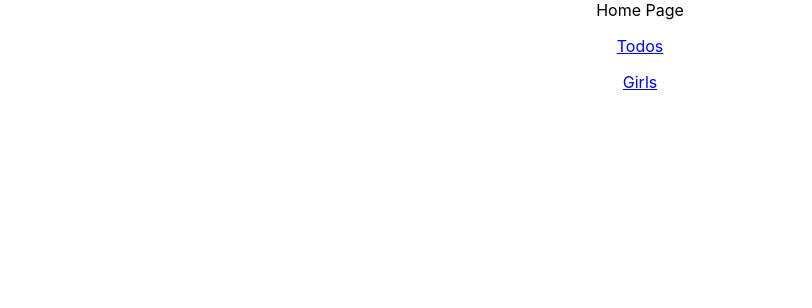
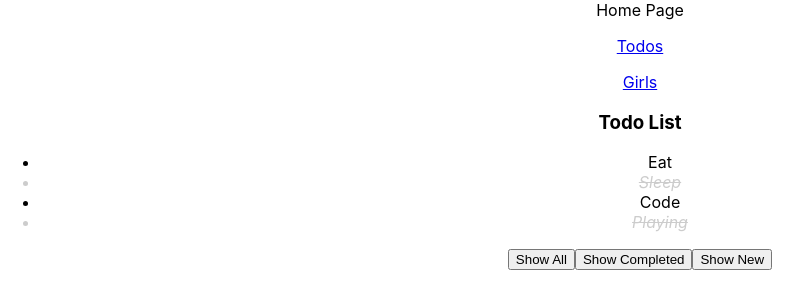
Before and after one commit to hoanngocle/happy-reactjs, a React (Create React App) app: page /todo-list in a window 1280 px wide. Shown: the top 308 px of the page, without its empty margins (0-812 px from the left). Built offline with nearby package versions, Linux system fonts and the light colour scheme.

Commit message:
Nested routing

```diff
--- a/src/App.js
+++ b/src/App.js
@@ -1,57 +1,12 @@
 import React from 'react';
 import { Route, Switch, Redirect, NavLink } from 'react-router-dom';
 import './App.css';
-import ColorBox from './components/ColorBox';
-import Counter from './components/ColorBox';
 import GirlFeature from './features/Girl';
 import TodoFeature from './features/Todo';
 
 function App() {
-  const name = 'Emilia';
-  const age = 28;
-  const isMale = true;
-  const student = {
-    name: 'Hayd'
-  };
-
-  const colorList = ['red', 'blue', 'green'];
-
   return (
     <div className="App">
-      {/* <header className="App-header">
-        <img src={logo} className="App-logo" alt="logo" />
-        <p>
-          Hello {name}!
-        </p>
-        <p>Xin chao {name} - {age} - {isMale ? 'Male': 'Female'}</p>
-        {isMale ? <p>Male</p> : <p>Female</p>}
-
-        {isMale && (
-          <React.Fragment>
-          <p>Male</p>
-          <p>Male</p>
-          <p>Male</p>
-          </React.Fragment>
-        )}
-
-
-        {isMale && (
-          <>
-          <p>Male</p>
-          <p>Male</p>
-          <p>Male</p>
-          </>
-        )}
-
-        <p>{student.name}      </p>
-
-        <p>{colorList}</p>
-        <ul>
-          {colorList.map(color => (
-            <li style={{ color }}>{color}</li>
-          ))}
-        </ul>
-      </header> */}
       Home Page
       <p>
         <NavLink to={'/todos'} activeClassName="active-menu">
@@ -64,16 +19,13 @@ function App() {
         </NavLink>
       </p>
       <Switch>
-        {/* <Redirect from="/home" to="/" /> */}
         <Redirect from="/home" to="/" />
         <Redirect from="/post-list/:postId" to="/posts/:postId" exact />
 
         <Route path="/" component={TodoFeature} exact />
-        <Route path="/todos" component={TodoFeature} />
+        <Route path="/todo-list" component={TodoFeature} />
         <Route path="/girls" component={GirlFeature} />
       </Switch>
-      {/* <ColorBox/> */}
-      {/* <Counter /> */}
     </div>
   );
 }
--- a/src/features/Todo/index.jsx
+++ b/src/features/Todo/index.jsx
@@ -1,78 +1,19 @@
-import React, { useState } from 'react';
-import PropTypes from 'prop-types';
-import TodoList from './components/TodoList';
+import React from 'react';
+import { Route, Switch, useRouteMatch } from 'react-router-dom';
+import List from './pages/List';
+import Detail from './pages/Detail';
 
-TodoFeature.propTypes = {
-
-};
+TodoFeature.propTypes = {};
 
 function TodoFeature(props) {
-  const initTodoList = [
-    {
-      id: 1,
-      title: 'Eat',
-      status: 'new'
-    },
-    {
-      id: 2,
-      title: 'Sleep',
-      status: 'completed'
-    },
-    {
-      id: 3,
-      title: 'Code',
-      status: 'new'
-    },
-    {
-      id: 4,
-      title: 'Playing',
-      status: 'completed'
-    }
-  ];
-
-  const [todoList, setTodoList] = useState(initTodoList);
-  const [filteredStatus, setFilteredStatus] = useState('all');
-
-  const handleTodoClick = (todo, idx) => {
-    // clone current array to the new one
-    const newTodoList = [...todoList];
-
-    // toggle state
-    newTodoList[idx] = {
-      ...newTodoList[idx],
-      status: newTodoList[idx].status === 'new' ? 'completed' : 'new'
-    };
-
-    // update todo list
-    setTodoList(newTodoList);
-  }
-
-  const handleShowAllClick = () => {
-    setFilteredStatus('all');
-  }
-
-  const handleShowCompletedClick = () => {
-    setFilteredStatus('completed');
-  }
-
-  const handleShowNewClick = () => {
-    setFilteredStatus('new');
-  }
-
-  const renderTodoList = todoList.filter(todo => filteredStatus === 'all' || filteredStatus === todo.status);
-  console.log("renderTodoList", renderTodoList);
-
+  const match = useRouteMatch();
 
   return (
     <div>
-      <h3>Todo List</h3>
-      <TodoList todoList={renderTodoList} onTodoClick={handleTodoClick} />
-
-      <div>
-        <button onClick={handleShowAllClick}>Show All</button>
-        <button onClick={handleShowCompletedClick}>Show Completed</button>
-        <button onClick={handleShowNewClick}>Show New</button>
-      </div>
+      <Switch>
+        <Route path={match.path} component={List} exact />
+        <Route path={`${match.path}/:todoId`} component={Detail} />
+      </Switch>
     </div>
   );
 }
--- /dev/null
+++ b/src/features/Todo/pages/Detail/index.jsx
@@ -0,0 +1,9 @@
+import React from 'react';
+
+Detail.propTypes = {};
+
+function Detail(props) {
+  return <div>Todo Detail Page</div>;
+}
+
+export default Detail;
--- /dev/null
+++ b/src/features/Todo/pages/List/index.jsx
@@ -0,0 +1,77 @@
+import React, { useState } from 'react';
+import TodoList from '../../components/TodoList';
+
+List.propTypes = {};
+
+function List(props) {
+  const initTodoList = [
+    {
+      id: 1,
+      title: 'Eat',
+      status: 'new'
+    },
+    {
+      id: 2,
+      title: 'Sleep',
+      status: 'completed'
+    },
+    {
+      id: 3,
+      title: 'Code',
+      status: 'new'
+    },
+    {
+      id: 4,
+      title: 'Playing',
+      status: 'completed'
+    }
+  ];
+
+  const [todoList, setTodoList] = useState(initTodoList);
+  const [filteredStatus, setFilteredStatus] = useState('all');
+
+  const handleTodoClick = (todo, idx) => {
+    // clone current array to the new one
+    const newTodoList = [...todoList];
+
+    // toggle state
+    newTodoList[idx] = {
+      ...newTodoList[idx],
+      status: newTodoList[idx].status === 'new' ? 'completed' : 'new'
+    };
+
+    // update todo list
+    setTodoList(newTodoList);
+  };
+
+  const handleShowAllClick = () => {
+    setFilteredStatus('all');
+  };
+
+  const handleShowCompletedClick = () => {
+    setFilteredStatus('completed');
+  };
+
+  const handleShowNewClick = () => {
+    setFilteredStatus('new');
+  };
+
+  const renderTodoList = todoList.filter(
+    (todo) => filteredStatus === 'all' || filteredStatus === todo.status
+  );
+
+  return (
+    <div>
+      <h3>Todo List</h3>
+      <TodoList todoList={renderTodoList} onTodoClick={handleTodoClick} />
+
+      <div>
+        <button onClick={handleShowAllClick}>Show All</button>
+        <button onClick={handleShowCompletedClick}>Show Completed</button>
+        <button onClick={handleShowNewClick}>Show New</button>
+      </div>
+    </div>
+  );
+}
+
+export default List;
```
Also changed, not shown: src/features/Todo/components/TodoList/index.jsx (+5 -6 lines).
